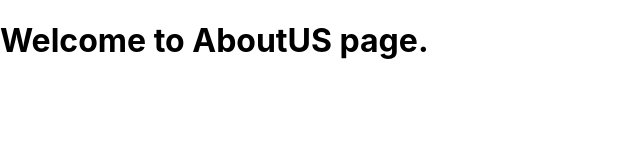
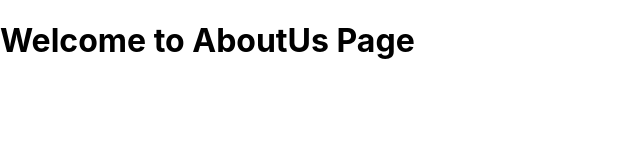
Before and after one commit to ROHAN4535/Next-JS-Project, a Next.js app: page /AboutUs in a window 1280 px wide. Shown: the top 160 px of the page, without its empty margins (0-640 px from the left). Built offline with nearby package versions, Linux system fonts and the light colour scheme.

Commit message:
Added HomePage, NewsPage and AboutUsPage

```diff
--- a/pages/AboutUs.js
+++ b/pages/AboutUs.js
@@ -1,5 +1,5 @@
-const AboutUs = () => {
-    return <h1>Welcome to AboutUS page.</h1>;
+function AboutUs() {
+    return <h1>Welcome to AboutUs Page</h1>;
   };
 
   export default AboutUs;
--- a/pages/_app.js
+++ b/pages/_app.js
@@ -1,5 +1,7 @@
-import '@/styles/globals.css'
+import '../styles/globals.css'
 
-export default function App({ Component, pageProps }) {
+function MyApp({ Component, pageProps }) {
   return <Component {...pageProps} />
 }
+
+export default MyApp
--- /dev/null
+++ b/pages/index.js
@@ -0,0 +1,5 @@
+function HomePage() {
+    return <h1>Welcome to HomePage</h1>
+}
+
+export default HomePage;
--- /dev/null
+++ b/pages/news.js
@@ -0,0 +1,5 @@
+function NewsPage() {
+    return <h1>Welcome to NewsPage</h1>
+}
+
+export default NewsPage;
```
